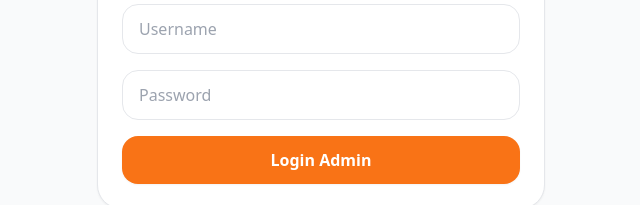
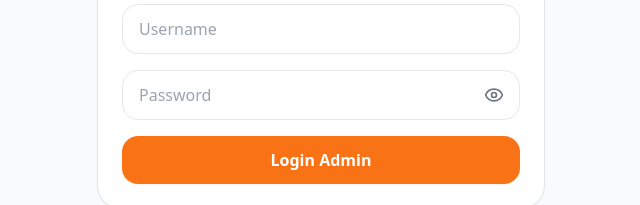
Before and after one commit to rickyhidayat17/dapurminul, a Next.js app: page /admin in a window 1280 px wide. Shown: the part 183-388 px from the top of the page, without its empty margins (319-959 px from the left). Built offline with nearby package versions, Linux system fonts and the light colour scheme.

Commit message:
fitur: update file

```diff
--- a/app/admin/page.tsx
+++ b/app/admin/page.tsx
@@ -1,6 +1,7 @@
 "use client";
 
 import { useState, useEffect } from "react";
+import { Eye, EyeOff } from "lucide-react";
 import { menus as initialMenus } from "@/data/menu";
 
 interface Product {
@@ -16,6 +17,7 @@ export default function AdminPage() {
   const [isLogin, setIsLogin] = useState(false);
   const [username, setUsername] = useState("");
   const [password, setPassword] = useState("");
+  const [showPassword, setShowPassword] = useState(false);
   const [products, setProducts] = useState<Product[]>([]);
   const [isEditing, setIsEditing] = useState(false);
 
@@ -132,13 +134,23 @@ export default function AdminPage() {
               onChange={(e) => setUsername(e.target.value)}
             />
 
-            <input
-              type="password"
-              placeholder="Password"
-              className="w-full rounded-2xl border px-4 py-3 outline-none focus:ring-2 focus:ring-orange-400"
-              value={password}
-              onChange={(e) => setPassword(e.target.value)}
-            />
+            <div className="relative">
+              <input
+                type={showPassword ? "text" : "password"}
+                placeholder="Password"
+                className="w-full rounded-2xl border px-4 py-3 pr-12 outline-none focus:ring-2 focus:ring-orange-400"
+                value={password}
+                onChange={(e) => setPassword(e.target.value)}
+              />
+
+              <button
+                type="button"
+                onClick={() => setShowPassword(!showPassword)}
+                className="absolute right-4 top-1/2 -translate-y-1/2 text-gray-500"
+              >
+                {showPassword ? <EyeOff size={20} /> : <Eye size={20} />}
+              </button>
+            </div>
 
             <button
               onClick={handleLogin}
```
